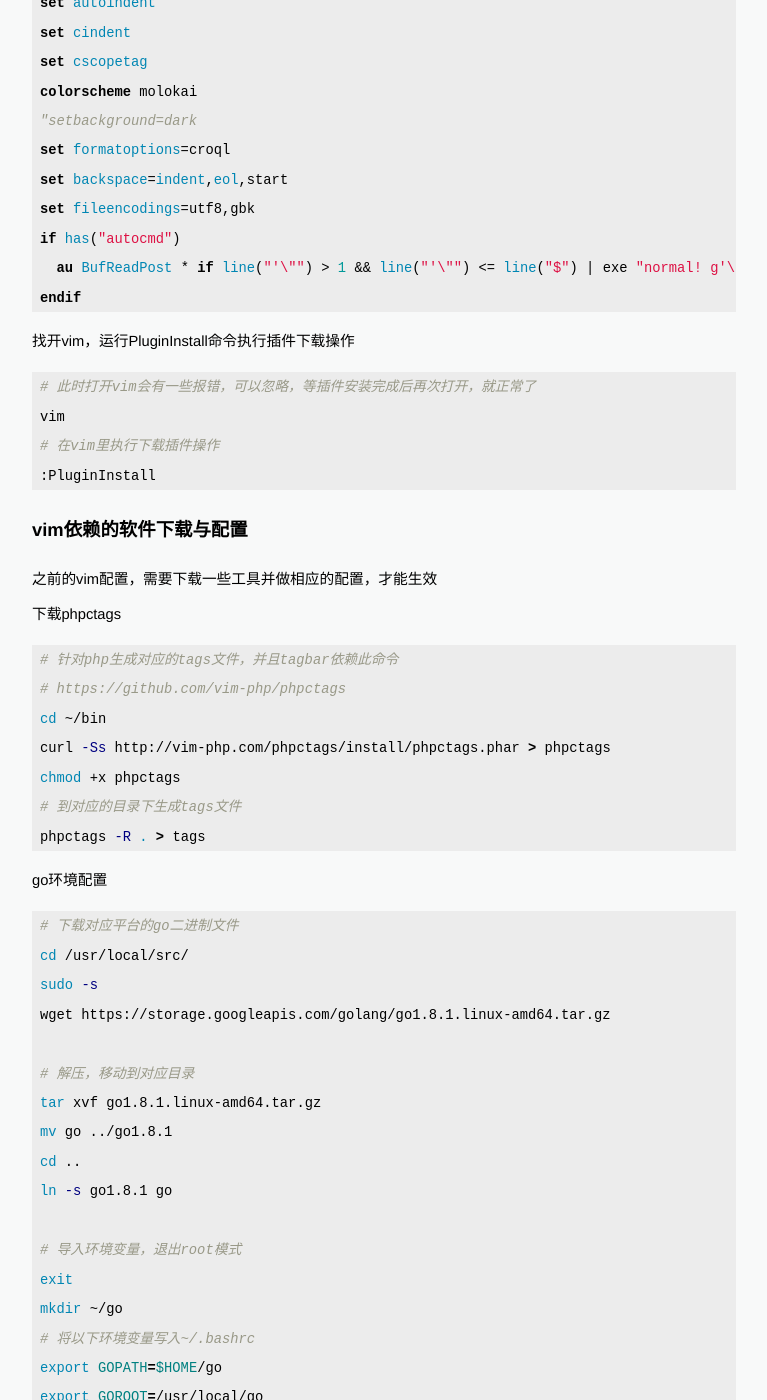
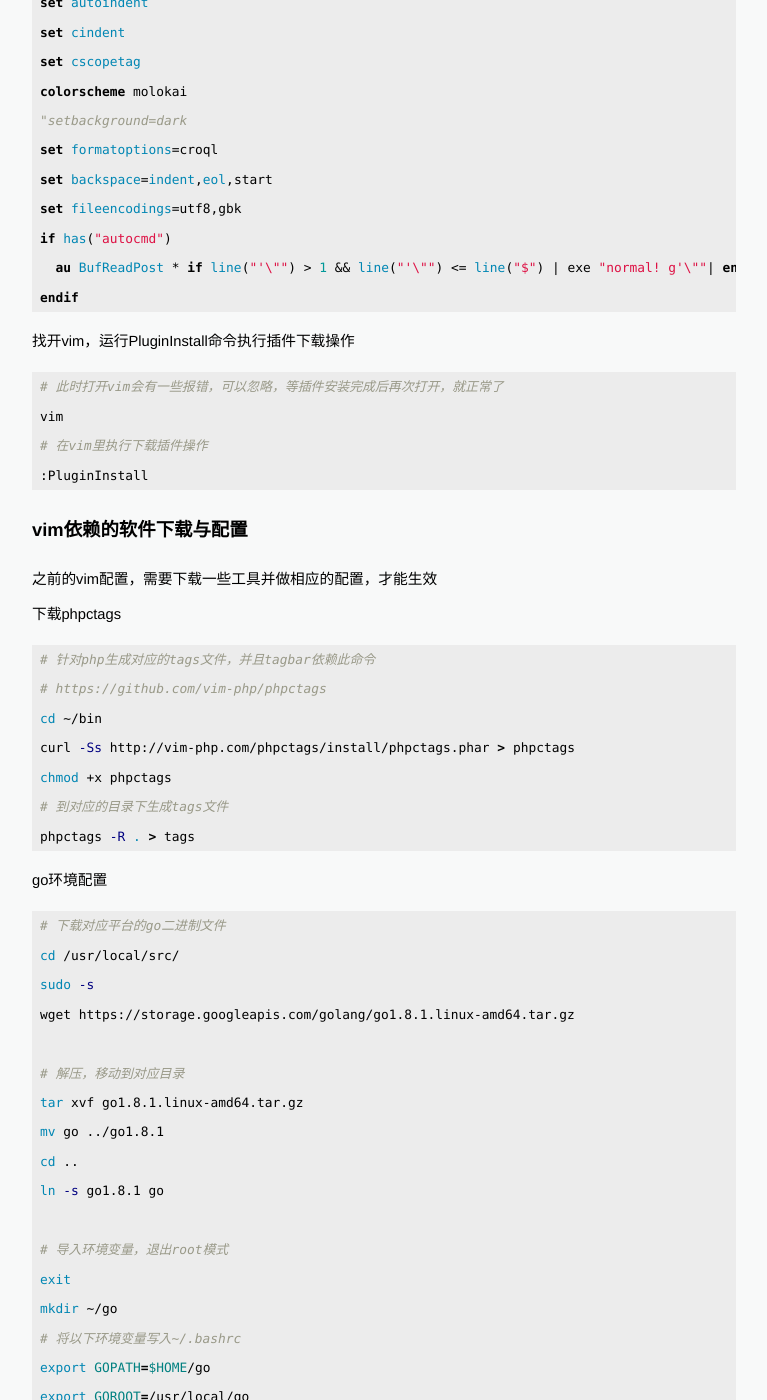
Before and after one commit to xiaochai/xiaochai.github.io, a Jekyll site: the page built from _posts/2017-05-02-ubuntu-begin.markdown, in a window 1280 px wide and 1400 px high, scrolled down 5572 px. Shown: the whole window, without its empty margins (256-1023 px from the left). Built offline with Jekyll 4.4.1, drawn with Linux system fonts in a browser that asks for light colours.

Commit message:
css modify

```diff
--- a/_sass/_components.scss
+++ b/_sass/_components.scss
@@ -508,7 +508,8 @@
     padding-bottom: 0;
   }
   code {
-    font-size:0.75em;
+    font-size:0.7em;
+    font-family:"SFMono-Regular", Consolas, "Liberation Mono", Menlo, Courier, monospace;
   }
   ul {
     font-size:0.8em;
```
